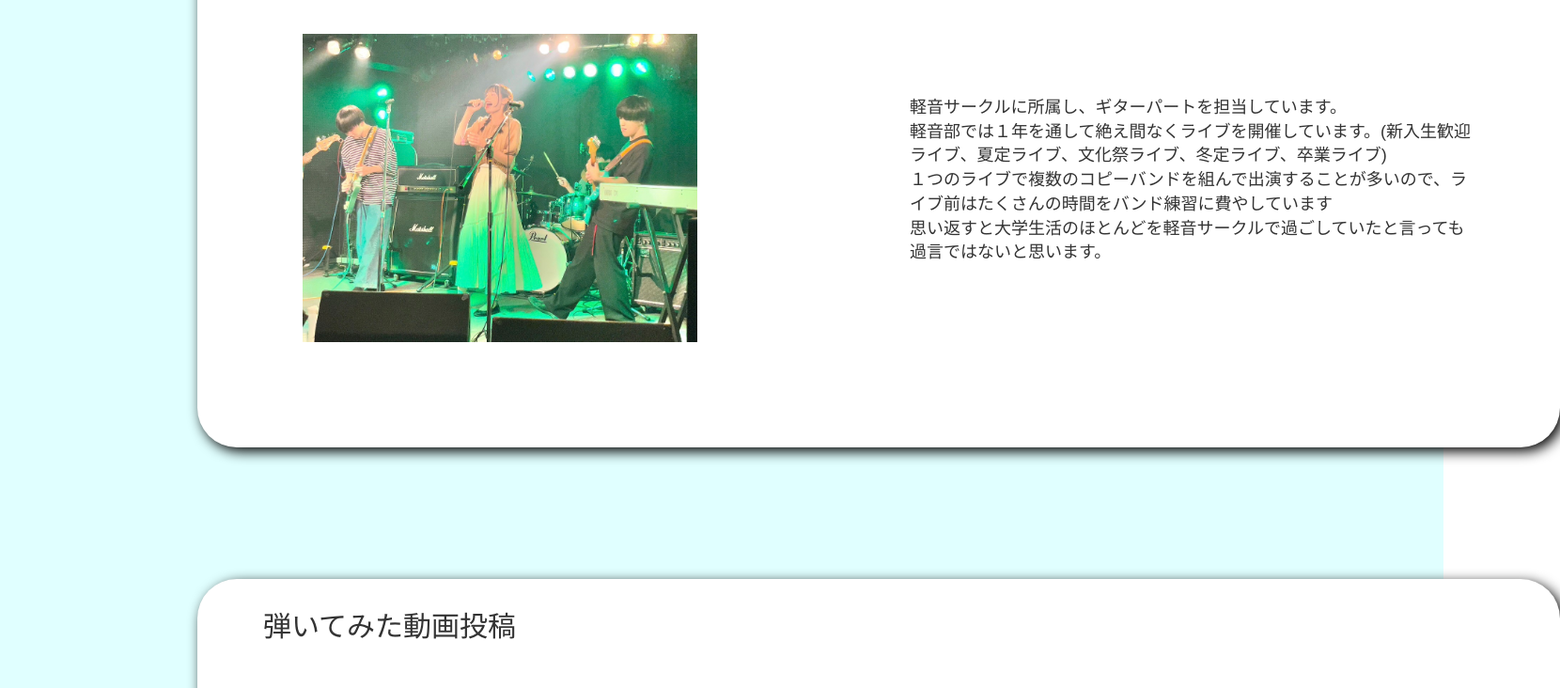
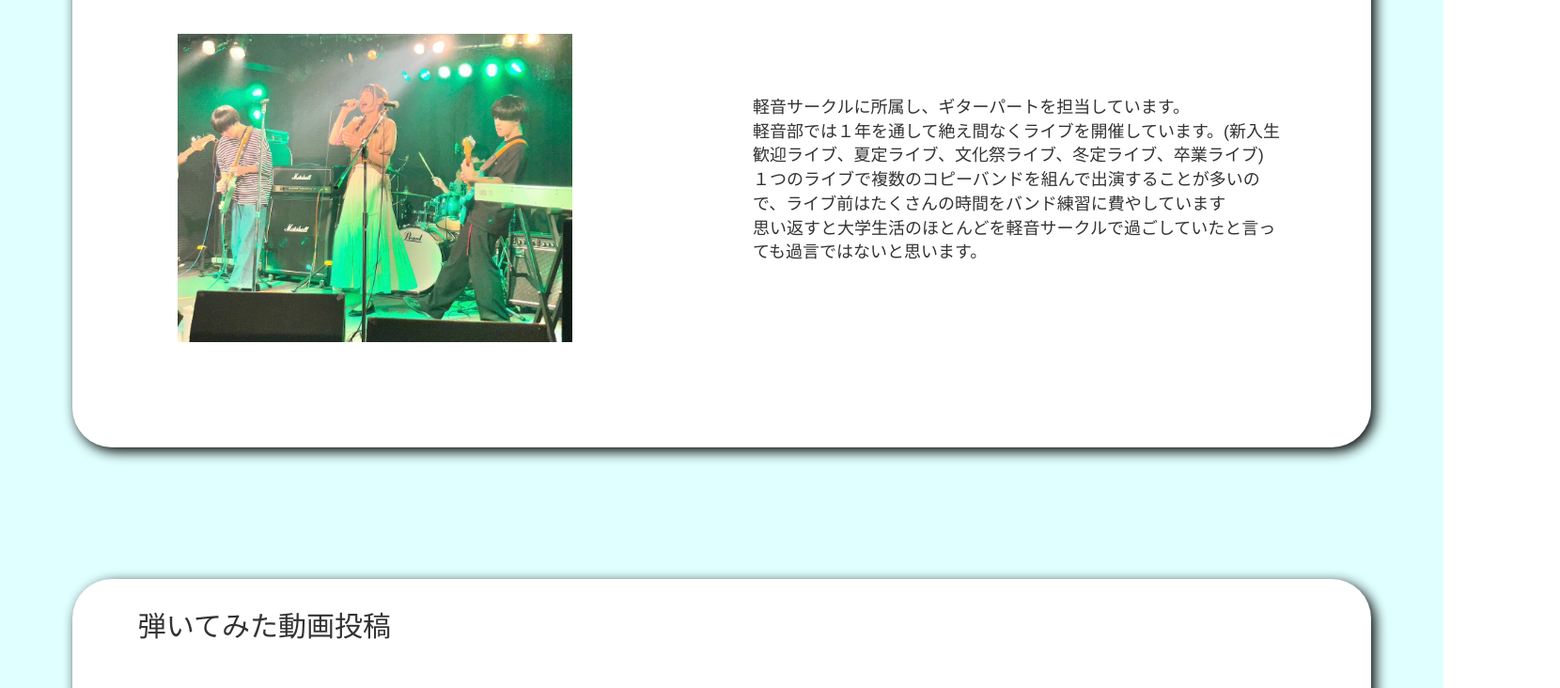
Before and after one commit to KentarouSadamoto/portfolio, a plain HTML site: page music.html in a window 1536 px wide. Shown: the part 587-1319 px from the top of the page at 94% size, 1660 px wide, since content can reach past the window. Drawn offline with Linux system fonts and the light colour scheme.

Commit message:
change music.css

```diff
--- a/music.css
+++ b/music.css
@@ -126,3 +126,12 @@ body main {
   padding-right: 0em;
 }
 }
+@media (min-width: 1500px) {
+  .contents {
+    width: 90%;
+    margin: 5em auto;
+  }
+}
+* {
+  box-sizing: border-box;
+}
--- a/study.css
+++ b/study.css
@@ -157,11 +157,14 @@ body {
 .self {
     margin: 0px;
 }
+}
 
-
-
-
-
-
-
+@media (min-width: 1500px) {
+  .contents {
+    width: 90%;
+    margin: 5em auto;
+  }
 }
+* {
+  box-sizing: border-box;
+}
```
